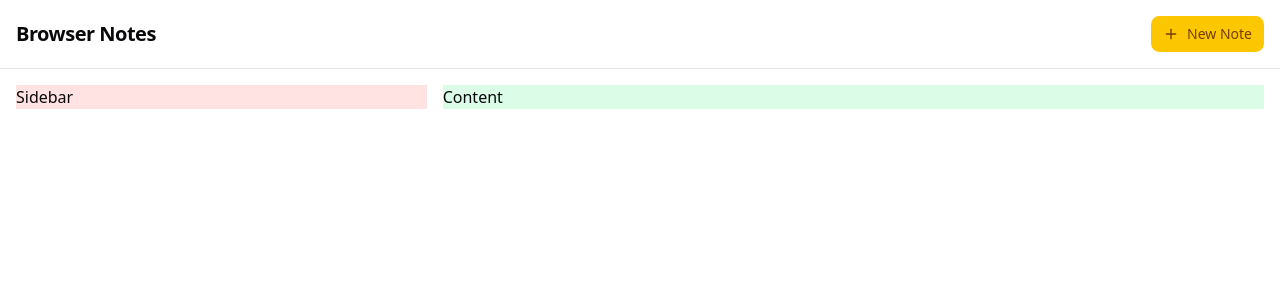
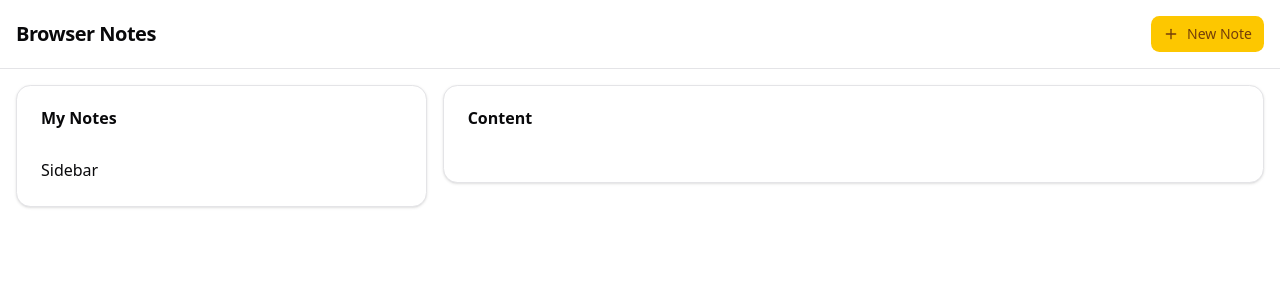
Before and after one commit to mfgcorpusjr/browser-notes, a React (Vite) app: page / in a window 1280 px wide. Shown: the top 300 px of the page. Built offline with nearby package versions, Linux system fonts and the light colour scheme.

Commit message:
Sidebar and Content components

```diff
--- a/src/App.tsx
+++ b/src/App.tsx
@@ -1,13 +1,19 @@
 import Navbar from "@/components/Navbar";
+import Sidebar from "@/components/Sidebar";
+import Content from "@/components/Content";
 
 export default function App() {
   return (
-    <main>
+    <main className="min-h-screen flex flex-col">
       <Navbar />
 
-      <div className="container mx-auto p-4 flex flex-col md:flex-row gap-4">
-        <div className="flex-1 bg-red-100">Sidebar</div>
-        <div className="flex-2 bg-green-100">Content</div>
+      <div className="container mx-auto p-4 flex-1 flex flex-col md:flex-row gap-4">
+        <div className="md:flex-1">
+          <Sidebar />
+        </div>
+        <div className="md:flex-2">
+          <Content />
+        </div>
       </div>
     </main>
   );
--- /dev/null
+++ b/src/components/Content.tsx
@@ -0,0 +1,12 @@
+import { Card, CardHeader, CardTitle, CardContent } from "@/components/ui/card";
+
+export default function Content() {
+  return (
+    <Card>
+      <CardHeader>
+        <CardTitle>Content</CardTitle>
+      </CardHeader>
+      <CardContent></CardContent>
+    </Card>
+  );
+}
--- /dev/null
+++ b/src/components/Sidebar.tsx
@@ -0,0 +1,12 @@
+import { Card, CardHeader, CardTitle, CardContent } from "@/components/ui/card";
+
+export default function Sidebar() {
+  return (
+    <Card>
+      <CardHeader>
+        <CardTitle>My Notes</CardTitle>
+      </CardHeader>
+      <CardContent>Sidebar</CardContent>
+    </Card>
+  );
+}
```
